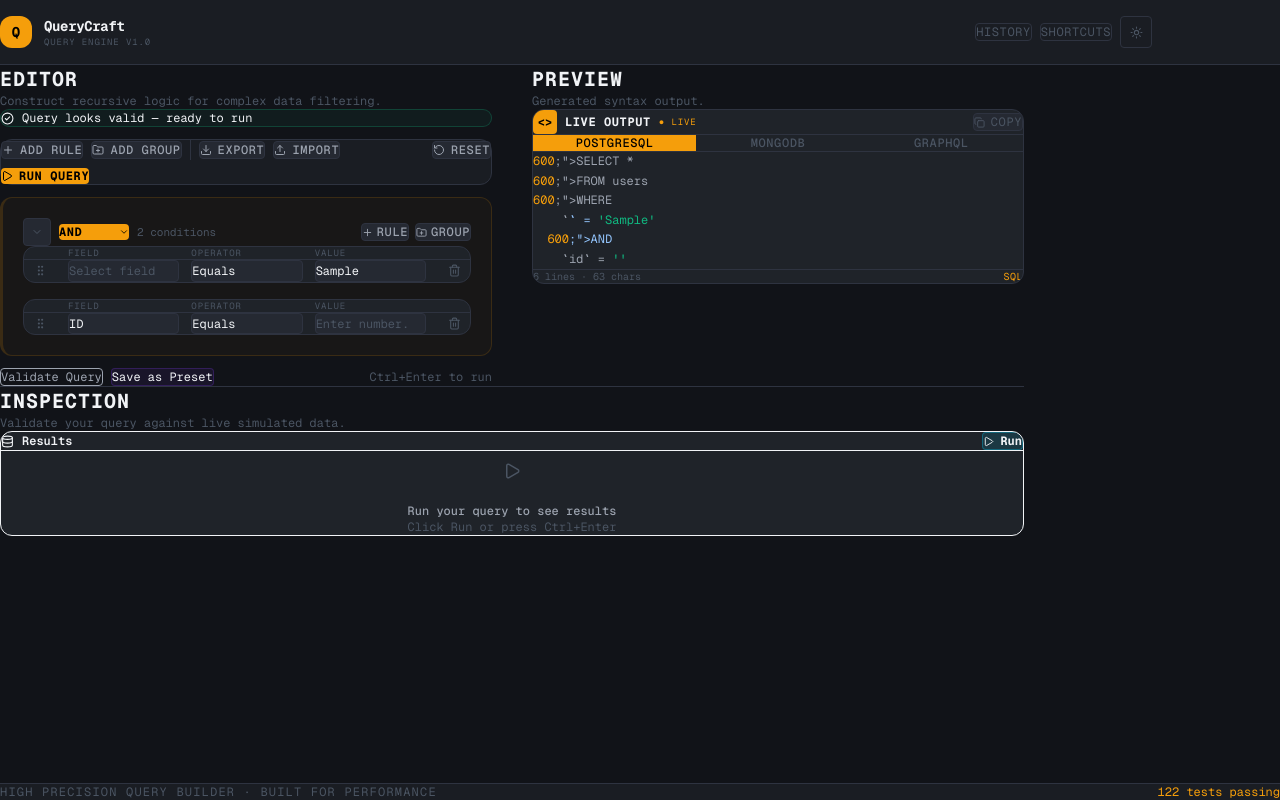
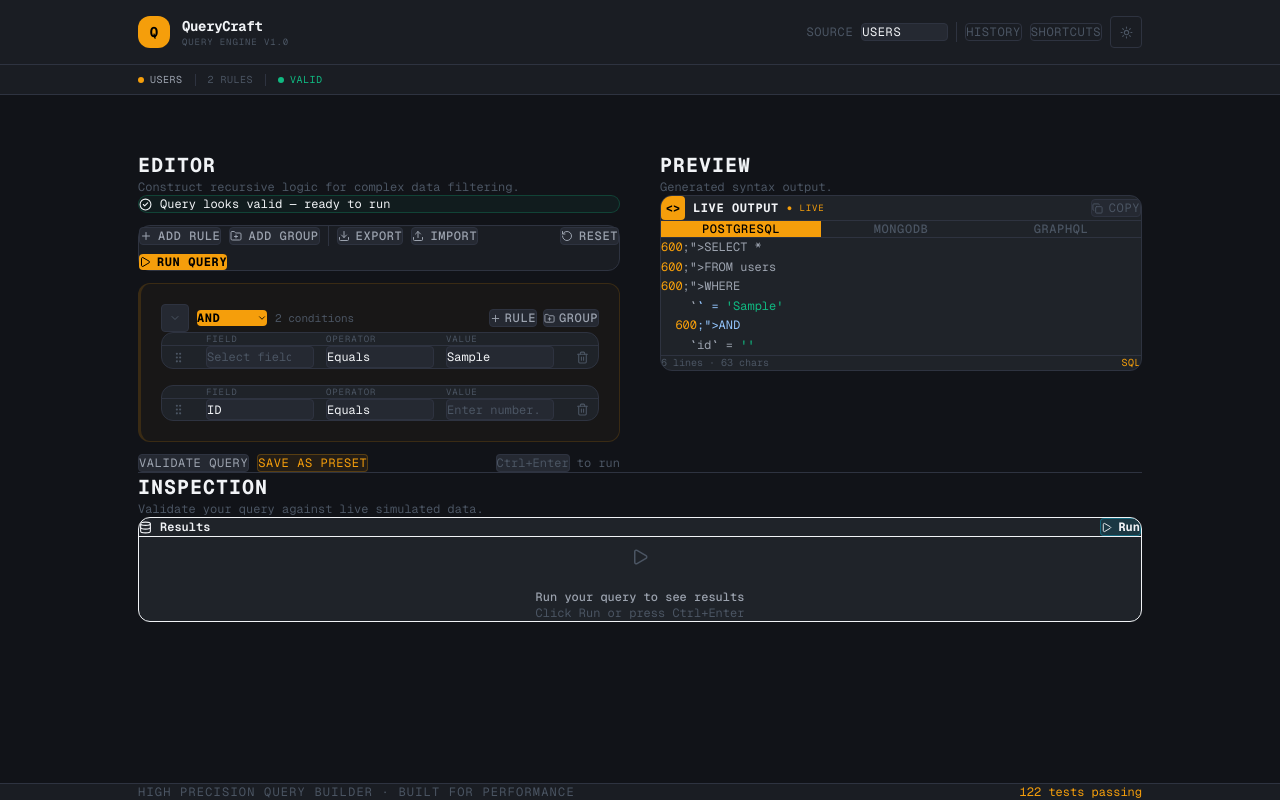
Before and after one commit to techjay01/jay-querycraft, a Next.js app: page / in a window 1280 px wide. Both pictures are taken after typing "Sample" into the empty fields and a click on the button "ADD RULE". Built offline with nearby package versions, Linux system fonts and the light colour scheme.

Commit message:
feat: redesign UI with monochromatic dark theme and amber accent

```diff
--- a/app/page.tsx
+++ b/app/page.tsx
@@ -4,6 +4,7 @@
 import { useState, useCallback } from 'react'
 import { AnimatePresence, motion } from 'framer-motion'
 import { Moon, Sun } from 'lucide-react'
+import { MOCK_SCHEMAS } from '@/lib/schemas'
 import { useQueryStore } from '@/store/queryStore'
 import { useKeyboardShortcuts } from '@/hooks/useKeyboardShortcuts'
 import { ThemeMode } from '@/types/query'
@@ -12,9 +13,10 @@ import QueryPreview from '@/components/preview/QueryPreview'
 import ResultsPanel from '@/components/results/ResultsPanel'
 import QueryHistory from '@/components/history/QueryHistory'
 import ShortcutsPanel from '@/components/ui/ShortcutsPanel'
+import StatsBar from '@/components/ui/StatsBar'
 
 export default function Home() {
-  useQueryStore()
+  const { selectedSchema, setSchema } = useQueryStore()
   const [theme, setTheme] = useState<ThemeMode>('dark')
   const [showHistory, setShowHistory] = useState(false)
   const [showShortcuts, setShowShortcuts] = useState(false)
@@ -39,13 +41,17 @@ export default function Home() {
     >
       {/* ── HEADER */}
       <header
-        className="border-b shrink-0"
+        className="border-b shrink-0 sticky top-0 z-50"
         style={{
           background: 'var(--bg-surface)',
           borderColor: 'var(--border)',
+          backdropFilter: 'blur(8px)',
         }}
       >
-        <div className="max-w-6xl mx-auto px-6 lg:px-10 h-16 flex items-center justify-between">
+        <div
+          className="h-16 flex items-center justify-between w-full"
+          style={{ maxWidth: '1100px', margin: '0 auto', padding: '0 48px' }}
+        >
 
           {/* Logo */}
           <div className="flex items-center gap-3">
@@ -76,6 +82,40 @@ export default function Home() {
 
           {/* Right actions */}
           <div className="flex items-center gap-2">
+
+            {/* Schema selector */}
+            <div className="flex items-center gap-2 shrink-0">
+              <span
+                className="text-xs uppercase tracking-wider hidden sm:block"
+                style={{ color: 'var(--text-muted)' }}
+              >
+                Source
+              </span>
+              <select
+                value={selectedSchema?.id ?? ''}
+                onChange={e => setSchema(e.target.value)}
+                className="px-3 py-1.5 rounded text-xs uppercase tracking-wider"
+                style={{
+                  background: 'var(--bg-input)',
+                  border: '1px solid var(--border)',
+                  color: 'var(--text)',
+                  fontFamily: 'var(--font-mono)',
+                  cursor: 'pointer',
+                }}
+              >
+                {MOCK_SCHEMAS.map(s => (
+                  <option key={s.id} value={s.id}
+                    style={{ background: 'var(--bg-card)' }}
+                  >
+                    {s.name}
+                  </option>
+                ))}
+              </select>
+            </div>
+
+            {/* Divider */}
+            <div className="w-px h-5" style={{ background: 'var(--border)' }} />
+
             <button
               onClick={() => setShowHistory(p => !p)}
               className="px-3 py-1.5 rounded text-xs uppercase tracking-wider
@@ -122,6 +162,22 @@ export default function Home() {
         </div>
       </header>
 
+      {/* ── STATS BAR */}
+      <div
+        className="border-b shrink-0"
+        style={{
+          background: 'var(--bg-surface)',
+          borderColor: 'var(--border)',
+        }}
+      >
+        <div
+          className="flex items-center gap-4 py-2"
+          style={{ maxWidth: '1100px', margin: '0 auto', padding: '8px 48px' }}
+        >
+          <StatsBar />
+        </div>
+      </div>
+
       {/* ── SHORTCUTS MODAL */}
       <ShortcutsPanel
         isOpen={showShortcuts}
@@ -130,7 +186,10 @@ export default function Home() {
 
       {/* ── MAIN CONTENT */}
       <main className="flex-1">
-        <div className="max-w-5xl mx-auto px-8 lg:px-16 py-14">
+        <div
+          className="w-full py-14"
+          style={{ maxWidth: '1100px', margin: '0 auto', padding: '56px 48px' }}
+        >
 
           {/* ── TOP ROW: EDITOR + PREVIEW */}
           <div className="grid grid-cols-1 lg:grid-cols-2 gap-10 mb-16">
@@ -245,7 +304,10 @@ export default function Home() {
           background: 'var(--bg-surface)',
         }}
       >
-        <div className="max-w-7xl mx-auto px-6 flex items-center justify-between">
+        <div
+          className="flex items-center justify-between w-full"
+          style={{ maxWidth: '1100px', margin: '0 auto', padding: '0 48px' }}
+        >
           <span
             className="text-xs uppercase tracking-widest"
             style={{ color: 'var(--text-muted)' }}
--- a/components/builder/ConditionGroup.tsx
+++ b/components/builder/ConditionGroup.tsx
@@ -188,7 +188,7 @@ const ConditionGroup = memo(({
                     <motion.div
                       initial={{ opacity: 0 }}
                       animate={{ opacity: 1 }}
-                      className="py-6 text-center rounded border border-dashed
+                      className="py-10 text-center rounded border border-dashed
                         text-xs uppercase tracking-widest"
                       style={{
                         borderColor: borderColor,
--- a/components/builder/QueryBuilder.tsx
+++ b/components/builder/QueryBuilder.tsx
@@ -187,40 +187,39 @@ export default function QueryBuilder() {
       </div>
 
       {/* Bottom actions */}
-      <div className="flex items-center gap-2 pt-1">
-        {/* Validate button */}
+        <div className="flex items-center gap-2 pt-3">
             <button
                 onClick={handleValidate}
-          className="text-xs px-3 py-1.5 rounded border transition-all duration-200 hover:scale-105"
+                className="text-xs px-3 py-1.5 rounded border transition-all
+                duration-150 uppercase tracking-wider"
                 style={{
-            background: 'var(--bg-tertiary)',
-            borderColor: 'var(--border-primary)',
+                background: 'var(--bg-input)',
+                borderColor: 'var(--border)',
                 color: 'var(--text-secondary)',
+                fontFamily: 'var(--font-mono)',
                 }}
             >
                 Validate Query
             </button>
 
-        {/* Save as preset */}
             {isDirty && (
-          <motion.button
-            initial={{ opacity: 0, x: -6 }}
-            animate={{ opacity: 1, x: 0 }}
+                <button
                 onClick={handleSavePreset}
-            className="text-xs px-3 py-1.5 rounded border transition-all duration-200 hover:scale-105"
+                className="text-xs px-3 py-1.5 rounded border transition-all
+                    duration-150 uppercase tracking-wider"
                 style={{
-              background: 'rgba(124, 58, 237, 0.08)',
-              borderColor: 'rgba(124, 58, 237, 0.25)',
-              color: 'var(--accent-secondary)',
+                    background: 'var(--accent-subtle)',
+                    borderColor: 'var(--accent-border)',
+                    color: 'var(--accent)',
+                    fontFamily: 'var(--font-mono)',
                 }}
                 >
                 Save as Preset
-          </motion.button>
+                </button>
             )}
 
             <div className="flex-1" />
 
-        {/* Keyboard shortcut hint */}
             <span
                 className="text-xs hidden sm:block"
                 style={{ color: 'var(--text-muted)' }}
@@ -228,8 +227,8 @@ export default function QueryBuilder() {
                 <kbd
                 className="px-1.5 py-0.5 rounded text-xs"
                 style={{
-              background: 'var(--bg-tertiary)',
-              border: '1px solid var(--border-primary)',
+                    background: 'var(--bg-input)',
+                    border: '1px solid var(--border)',
                     fontFamily: 'var(--font-mono)',
                 }}
                 >
--- a/components/history/QueryHistory.tsx
+++ b/components/history/QueryHistory.tsx
@@ -333,7 +333,7 @@ const QueryHistory = memo(() => {
   }, [setSchema, importQuery])
 
   return (
-    <div className="flex flex-col gap-3">
+    <div className="flex flex-col gap-4">
       {/* Header */}
       <div className="flex items-center gap-2">
         <div
--- a/components/preview/QueryPreview.tsx
+++ b/components/preview/QueryPreview.tsx
@@ -197,7 +197,7 @@ const QueryPreview = memo(() => {
             </div>
           ) : (
             <pre
-              className="p-4 text-xs overflow-auto leading-relaxed"
+              className="p-6 text-xs overflow-auto leading-relaxed"
               style={{
                 color: 'var(--text-secondary)',
                 fontFamily: 'var(--font-mono)',
--- a/components/results/ResultsPanel.tsx
+++ b/components/results/ResultsPanel.tsx
@@ -167,7 +167,7 @@ const ResultsPanel = memo(() => {
     >
       {/* Header */}
       <div
-        className="flex items-center gap-2 px-3 py-2 border-b"
+        className="flex items-center gap-2 px-5 py-3 border-b"
         style={{ borderColor: 'var(--border-primary)' }}
       >
         <Database size={13} style={{ color: 'var(--accent-primary)' }} />
--- a/components/schema/SchemaSelector.tsx
+++ b/components/schema/SchemaSelector.tsx
@@ -290,7 +290,7 @@ const SchemaSelector = memo(() => {
       </div>
 
       {/* Schema cards */}
-      <div className="flex flex-col gap-2">
+      <div className="flex flex-col gap-3">
         {MOCK_SCHEMAS.map(schema => (
           <SchemaCard
             key={schema.id}
--- a/components/ui/ShortcutsPanel.tsx
+++ b/components/ui/ShortcutsPanel.tsx
@@ -111,7 +111,7 @@ const ShortcutsPanel = memo(({ isOpen, onClose }: ShortcutsPanelProps) => {
             </div>
 
             {/* Shortcut groups */}
-            <div className="p-4 flex flex-col gap-4">
+            <div className="p-6 flex flex-col gap-5">
               {SHORTCUT_GROUPS.map(group => (
                 <div key={group.title} className="flex flex-col gap-2">
                   <p
--- a/components/ui/StatsBar.tsx
+++ b/components/ui/StatsBar.tsx
@@ -4,7 +4,6 @@
 import { memo } from 'react'
 import { useQueryStore } from '@/store/queryStore'
 import { countRules, countGroups } from '@/lib/queryEngine'
-import { Activity, Layers, GitBranch, CheckCircle2, XCircle } from 'lucide-react'
 
 const StatsBar = memo(() => {
   const {
@@ -20,122 +19,85 @@ const StatsBar = memo(() => {
   const errorCount = validationErrors.filter(e => e.severity === 'error').length
   const isValid = isDirty && errorCount === 0
 
+  const dot = (color: string) => (
+    <span
+      className="inline-block w-1.5 h-1.5 rounded-full"
+      style={{ background: color }}
+    />
+  )
+
+  const item = (children: React.ReactNode) => (
+    <div className="flex items-center gap-1.5">
+      {children}
+    </div>
+  )
+
+  const divider = (
+    <div className="w-px h-3" style={{ background: 'var(--border)' }} />
+  )
+
   return (
-    <div className="flex items-center gap-4 flex-wrap">
+    <div
+      className="flex items-center gap-3 flex-wrap text-xs uppercase tracking-wider"
+      style={{ color: 'var(--text-muted)', fontFamily: 'var(--font-mono)', fontSize: '10px' }}
+    >
       {/* Schema */}
-      {selectedSchema && (
-        <div className="flex items-center gap-1.5">
-          <Layers size={11} style={{ color: 'var(--text-muted)' }} />
-          <span
-            className="text-xs"
-            style={{ color: 'var(--text-muted)', fontSize: '11px' }}
-          >
+      {selectedSchema && item(
+        <>
+          {dot('var(--accent)')}
+          <span style={{ color: 'var(--text-secondary)' }}>
             {selectedSchema.name}
           </span>
-        </div>
+        </>
       )}
 
-      {/* Divider */}
-      <div
-        className="w-px h-3"
-        style={{ background: 'var(--border-primary)' }}
-      />
+      {divider}
 
-      {/* Rules count */}
-      <div className="flex items-center gap-1.5">
-        <Activity size={11} style={{ color: 'var(--text-muted)' }} />
-        <span
-          className="text-xs"
-          style={{ color: 'var(--text-muted)', fontSize: '11px' }}
-        >
-          {ruleCount} {ruleCount === 1 ? 'rule' : 'rules'}
-        </span>
-      </div>
-
-      {/* Groups count */}
-      {groupCount > 0 && (
-        <div className="flex items-center gap-1.5">
-          <GitBranch size={11} style={{ color: 'var(--text-muted)' }} />
-          <span
-            className="text-xs"
-            style={{ color: 'var(--text-muted)', fontSize: '11px' }}
-          >
-            {groupCount} {groupCount === 1 ? 'group' : 'groups'}
-          </span>
-        </div>
+      {/* Rules */}
+      {item(
+        <span>{ruleCount} {ruleCount === 1 ? 'rule' : 'rules'}</span>
       )}
 
-      {/* Divider */}
-      <div
-        className="w-px h-3"
-        style={{ background: 'var(--border-primary)' }}
-      />
+      {/* Groups */}
+      {groupCount > 0 && (
+        <>
+          {divider}
+          {item(<span>{groupCount} {groupCount === 1 ? 'group' : 'groups'}</span>)}
+        </>
+      )}
 
-      {/* Validation status */}
+      {divider}
+
+      {/* Validation */}
       {isDirty && (
-        <div className="flex items-center gap-1.5">
-          {isValid ? (
-            <>
-              <CheckCircle2
-                size={11}
-                style={{ color: 'var(--accent-success)' }}
-              />
-              <span
-                className="text-xs"
-                style={{
-                  color: 'var(--accent-success)',
-                  fontSize: '11px',
-                }}
-              >
-                Valid
-              </span>
-            </>
-          ) : errorCount > 0 ? (
-            <>
-              <XCircle
-                size={11}
-                style={{ color: 'var(--accent-error)' }}
-              />
-              <span
-                className="text-xs"
-                style={{
-                  color: 'var(--accent-error)',
-                  fontSize: '11px',
-                }}
-              >
+        isValid
+          ? item(<>
+              {dot('var(--success)')}
+              <span style={{ color: 'var(--success)' }}>Valid</span>
+            </>)
+          : errorCount > 0
+            ? item(<>
+                {dot('var(--danger)')}
+                <span style={{ color: 'var(--danger)' }}>
                   {errorCount} {errorCount === 1 ? 'error' : 'errors'}
                 </span>
-            </>
-          ) : null}
-        </div>
+              </>)
+            : null
       )}
 
-      {/* Results count */}
+      {/* Results */}
       {executionResult && (
         <>
-          <div
-            className="w-px h-3"
-            style={{ background: 'var(--border-primary)' }}
-          />
-          <div className="flex items-center gap-1.5">
-            <span
-              className="text-xs font-mono"
-              style={{
-                color: executionResult.totalCount > 0
-                  ? 'var(--accent-success)'
-                  : 'var(--text-muted)',
-                fontSize: '11px',
-              }}
-            >
+          {divider}
+          {item(
+            <>
+              {dot('var(--success)')}
+              <span style={{ color: 'var(--success)' }}>
                 {executionResult.totalCount} results
               </span>
-            <span
-              className="text-xs"
-              style={{ color: 'var(--text-muted)', fontSize: '10px' }}
-            >
-              in {executionResult.executionTime}ms
-            </span>
-          </div>
+              <span>in {executionResult.executionTime}ms</span>
+            </>
+          )}
         </>
       )}
     </div>
```
Lines whose indentation alone changed are shown as unchanged.
